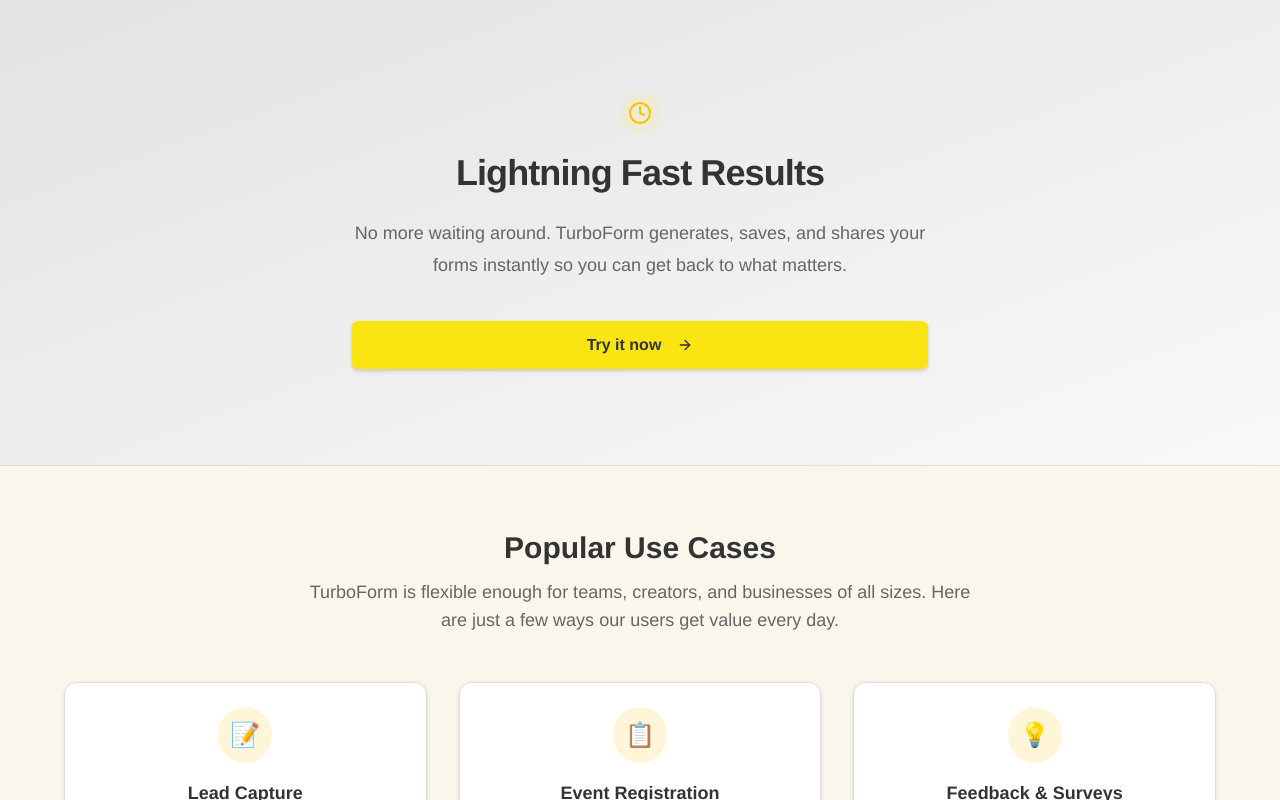
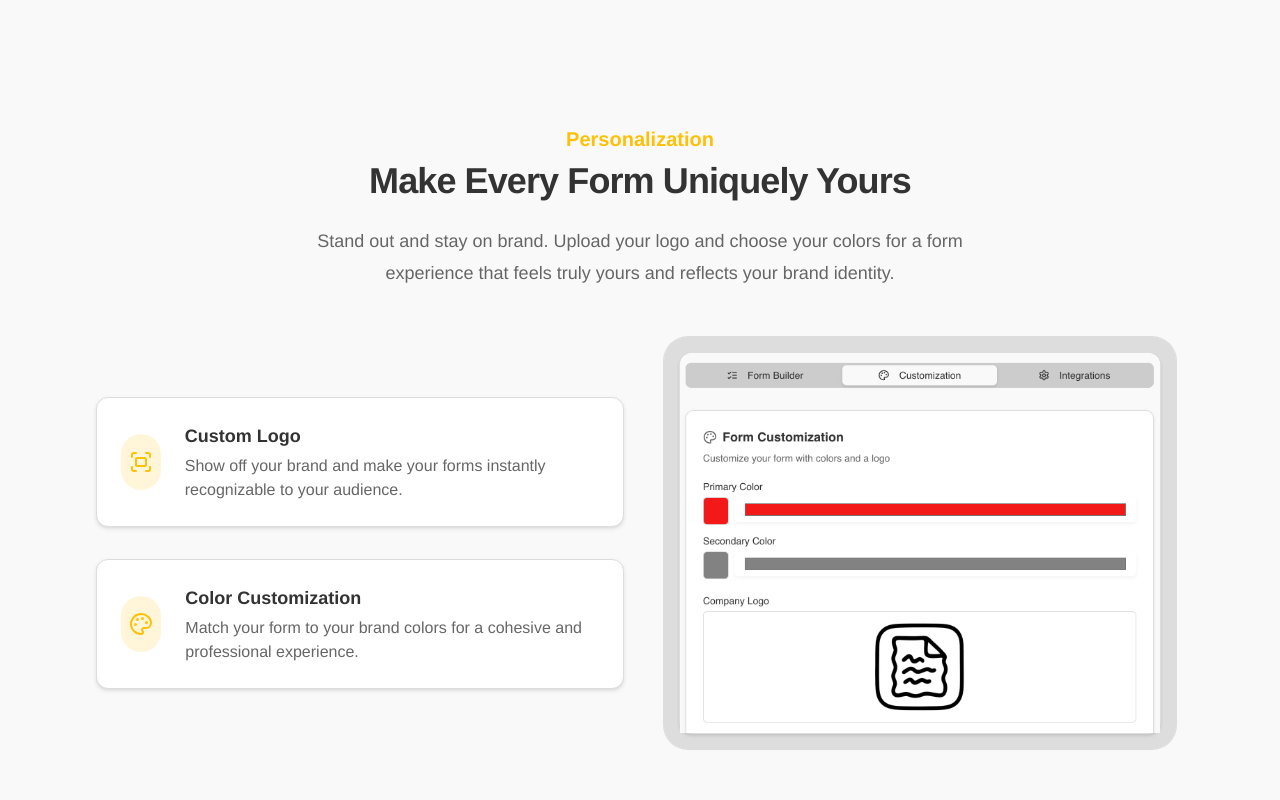
Before and after one commit to turboform/web, a Next.js app: page / in a window 1280 px wide. Shown: the part 1660-2460 px from the top of the page. Built offline with nearby package versions, Linux system fonts and the light colour scheme; no server answers.

Commit message:
update landing page

```diff
--- a/src/app/page.tsx
+++ b/src/app/page.tsx
@@ -49,7 +49,7 @@
           <section id="form-generator" className="py-24 sm:py-32 scroll-mt-16">
             <div className="mx-auto max-w-6xl px-6 lg:px-8">
               <div className="mx-auto max-w-2xl lg:text-center mb-12">
-                <h2 className="text-base font-semibold leading-7 text-primary">Start Building</h2>
+                <h2 className="text-lg font-semibold leading-7 text-secondary">Start Building</h2>
                 <p className="mt-2 text-3xl font-bold tracking-tight text-foreground sm:text-4xl">
                   Create Your Form Now
                 </p>
--- a/src/components/forms/form-generator.tsx
+++ b/src/components/forms/form-generator.tsx
@@ -120,7 +120,7 @@
           <CardContent>
             <Textarea
               placeholder={`Describe your form here... (e.g., A customer feedback form with questions about product quality, delivery experience, and suggestions for improvement)`}
-              className="min-h-[200px] text-lg"
+              className="min-h-[200px] text-lg border border-gray-200"
               value={description}
               onChange={(e) => setDescription(e.target.value)}
               onKeyDown={handleKeyDown}
--- /dev/null
+++ b/src/components/landing/customization.tsx
@@ -0,0 +1,61 @@
+import { FullscreenIcon, PaletteIcon } from 'lucide-react'
+
+export function Customization() {
+  return (
+    <section className="py-24 sm:py-32">
+      <div className="mx-auto max-w-6xl px-6 lg:px-8">
+        <div className="mx-auto max-w-2xl lg:text-center mb-12">
+          <h2 className="text-xl font-semibold leading-7 text-secondary">Personalization</h2>
+          <p className="mt-2 text-3xl font-bold tracking-tight text-foreground sm:text-4xl">
+            Make Every Form Uniquely Yours
+          </p>
+          <p className="mt-6 text-lg leading-8 text-muted-foreground">
+            Stand out and stay on brand. Upload your logo and choose your colors for a form experience that feels truly
+            yours and reflects your brand identity.
+          </p>
+        </div>
+
+        <div className="mx-auto grid max-w-xl grid-cols-1 gap-x-8 gap-y-10 lg:max-w-none lg:grid-cols-2 lg:gap-y-16 items-center">
+          <div className="order-2 lg:order-1">
+            <div className="flex flex-col gap-8">
+              <div className="flex flex-col sm:flex-row items-center gap-6 rounded-xl p-6 bg-card border border-border shadow-sm">
+                <div className="h-14 w-14 rounded-full bg-secondary/15 flex items-center justify-center mb-3 sm:mb-0 text-3xl">
+                  <FullscreenIcon className="h-6 w-6 text-secondary" />
+                </div>
+                <div className="flex flex-col items-center sm:items-start">
+                  <span className="font-semibold text-lg">Custom Logo</span>
+                  <span className="text-base text-muted-foreground mt-1">
+                    Show off your brand and make your forms instantly recognizable to your audience.
+                  </span>
+                </div>
+              </div>
+              <div className="flex flex-col sm:flex-row items-center gap-6 rounded-xl p-6 bg-card border border-border shadow-sm">
+                <div className="h-14 w-14 rounded-full bg-secondary/15 flex items-center justify-center mb-3 sm:mb-0 text-3xl">
+                  <PaletteIcon className="h-6 w-6 text-secondary" />
+                </div>
+                <div className="flex flex-col items-center sm:items-start">
+                  <span className="font-semibold text-lg">Color Customization</span>
+                  <span className="text-base text-muted-foreground mt-1">
+                    Match your form to your brand colors for a cohesive and professional experience.
+                  </span>
+                </div>
+              </div>
+            </div>
+          </div>
+
+          <div className="order-1 lg:order-2 mx-auto w-full max-w-lg rounded-2xl bg-muted/60 p-4 ring-1 ring-border lg:rounded-3xl">
+            <div className="rounded-xl bg-card shadow-md ring-1 ring-border">
+              <div className="aspect-[12/9.5] w-full rounded-t-xl overflow-hidden">
+                <img
+                  src="/screenshots/form-customization.png"
+                  alt="Form Customization UI"
+                  className="w-full h-full object-cover"
+                />
+              </div>
+            </div>
+          </div>
+        </div>
+      </div>
+    </section>
+  )
+}
```
Also changed, not shown: public/screenshots/dashboard.png (added), public/screenshots/form-customization.png (added).
